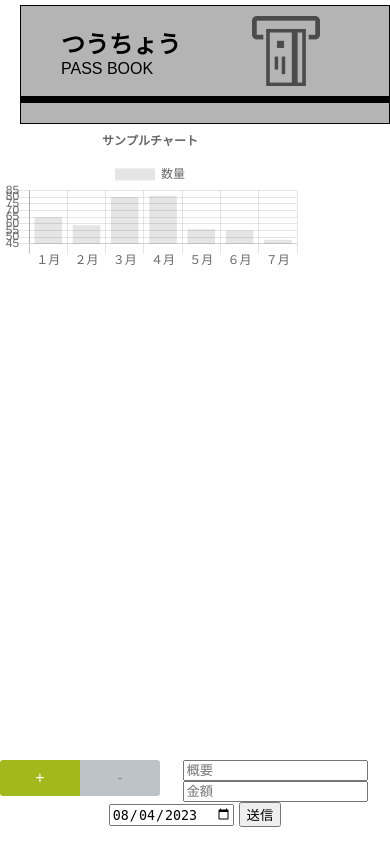
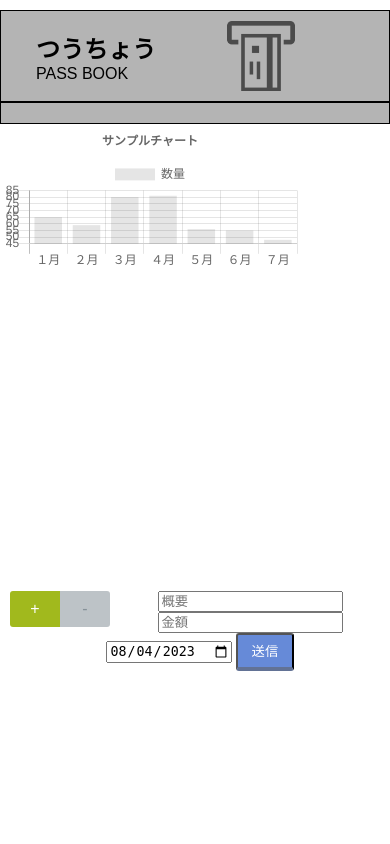
Before and after one commit to SudoRion/passbook_rep, a Flask app: page / in a window 390 px wide. Run offline with Flask 2, Linux system fonts and the light colour scheme; data that the repository does not hold is empty; some libraries are stand-ins or nearby versions; some web fonts are replaced.

Commit message:
staticの更新

```diff
--- a/static/common.css
+++ b/static/common.css
@@ -60,9 +57,9 @@ h1:before {
 }
 .top_space {
 	position: absolute;
-	/* background-color: #eceded; */
+	background-color: white;
 	width: 100%;
-	height: 5px;
+	height: 10px;
 	z-index: 3;
 }
 .space{
@@ -113,8 +107,8 @@ table{
 	border: 1px solid black;
 	padding: 10px;
 	position: relative;
-	top: 5px;
-	z-index: 2;
+	top: 10px;
+	z-index: 3;
 	background-color: rgb(180, 180, 180);
 }
 .box_content {
@@ -143,15 +137,14 @@ table{
 .select_button{
 	margin-left: 400px;
 	position: absolute;
-	/* top: calc(100% + 10px); */
-	top: 90%;
-	left: 350px;
-	/* right: 0; */
+	top: 600px;
+	left: 360px;
 	margin: 0 auto;
-	z-index: 1;
+	z-index: 6;
 	text-align: center;
-	/* position: relative;
-	z-index: 1; */
+}
+.thing{
+	margin-left: 15px;
 }
 .select_button label{
 	display: block;
@@ -181,11 +174,20 @@ table{
 	background-color: #e67168;
 	color: #fff;
 }
-.table-container {
-	position: absolute;
-	top: 130px;
-	z-index: 0;
-	width: 600px;
+
+#submitBtn {
+	display: inline-block;
+	padding: 0.5em 1em;
+	text-decoration: none;
+	background: #668ad8;
+	color: #FFF;
+	border-bottom: solid 4px #627295;
+	border-radius: 3px;
+}
+#submintBtn:active {
+	-webkit-transform: translateY(4px);
+	transform: translateY(7px);
+	border-bottom: none;
 }
 
 @keyframes slideUp {
@@ -237,49 +243,177 @@ table{
 .border {
 	content: "";
 	position: absolute;
-	top: 217px;
+	top: 227px;
 	left: 0;
 	width: 552px;
 	height: 2px;
 	background-color: black;
-	/* border: 2px solid black; */
 }
 
 @media screen and (max-width: 1240px){
 	.card {
 		display: none;
 	}
+	.dentaku_box{
+		display: none;
+	}
 }
-@media screen and (max-width: 1000px){
-	/* table td{
-		padding: 2px 5px;
-	} */
-}
-@media screen and (max-width: 700px){
+@media screen and (max-width: 770px){
+	.table-container{
+		width: 400px;
+	}
 	.book{
-		width: 460px;
-		padding-left: 20px;
+		width: 420px;
+		padding-left: 340px;
 	}
 	#stage{
 		display: none;
 	}
-	table th{
+	.table-container > table th{
+		padding: 2px;
+	}
+	.th_name{
+		padding: 0 10px;
+	}
+	.table-container > table td{
+		padding: 2px 2px;
+	}
+	.select_button{
+		left: 100px;
+		top: 90%;
+	}
+	.table-container > table, .square, .shadow, .border{
+		width: 400px;
+	}
+	.in_box{
+		margin: 5px 0px 5px 200px;
+		background-size: 100% 6px;
+	}
+}
+@media screen and (max-width: 390px){
+	.table-container{
+		width: 360px;
+	}
+	.book{
+		width: 390px;
+		padding-left: 0;
+	}
+	.box{
+		padding-left: 5px;
+	}
+	.table-container > table th{
 		padding: 0px;
 	}
-	table td{
-		padding: 0px 0px;
+	.th_name{
+		padding: 0;
+	}
+	.table-container > table td{
+		padding: 0;
 	}
 	.select_button{
-		left: 0px;
+		left: 0;
+	}
+	.table-container > table, .square, .shadow, .border{
+		width: 370px;
+		left: 0;
+	}
+	.in_box{
+		margin: 5px 0px 5px 150px;
+		background-size: 100% 6px;
+	}
+	.select_button{
+		left: 10px;
+		top: 70%;
+	}
+	.select_button label{
+		width: 30px;
+	}
+	.thing{
+		margin-left: 10px;
+		width: 80px;
 	}
 }
 .prev{
 	position: absolute;
-	top: 560px;
+	top: 540px;
 	left: 325px;
 }
 .next{
 	position: absolute;
-	top: 555px;
+	top: 545px;
 	left: 915px;
 }
+.dentaku_box{
+	position: absolute;
+	top: 290px;
+	left: 950px;
+}
+.dentaku_table {
+	width: 250px;
+	height: 200px;
+	border: solid 1px #dcdcdca4;
+	border-right: solid 4px #dcdcdca4;
+	border-bottom: solid 4px #dcdcdca4;
+	border-radius: 10px;
+	text-align: center;
+	padding: 8px;
+	margin: 20px;
+}
+td input {
+	font-size: 20px;
+	width: 60px;
+	height: 60px;
+	display: inline-block;
+	position: relative;
+	text-decoration: none;
+	background: #668ad8;
+	color: #FFF;
+	border-bottom: solid 5px #36528c;
+	border-right: solid 5px #5375bd;
+}
+td input:before {
+	content: " ";
+	position: absolute;
+	bottom: -5px;
+	left: -1px;
+	width: 0;
+	height: 0;
+	border-width: 0 6px 6px 0px;
+	border-style: solid;
+	border-color: transparent;
+	border-bottom-color: #FFF;
+}
+
+td input:after {
+	content: " ";
+	position: absolute;
+	top: -1px;
+	right: -5px;
+	width: 0;
+	height: 0;
+	border-width: 0px 6px 6px 0px;
+	border-style: solid;
+	border-color: #FFF;
+	border-bottom-color: transparent;
+}
+td input:active {
+	border:none;
+	-webkit-transform: translate(2px,2px);
+	transform: translate(2px,2px);
+}
+
+td input:active:after, td input:active:before {
+	content: none;
+}
+.operator{
+	background-color: #87cefa;
+}
+td input:hover {
+      background: #4a659e;
+}
+.operator:hover {
+      background: #339cdd;
+}
+.operator:active {
+	background: #2c80b4;
+}
```
Also changed, not shown: other parts of static/common.css (+15 -17 lines).
